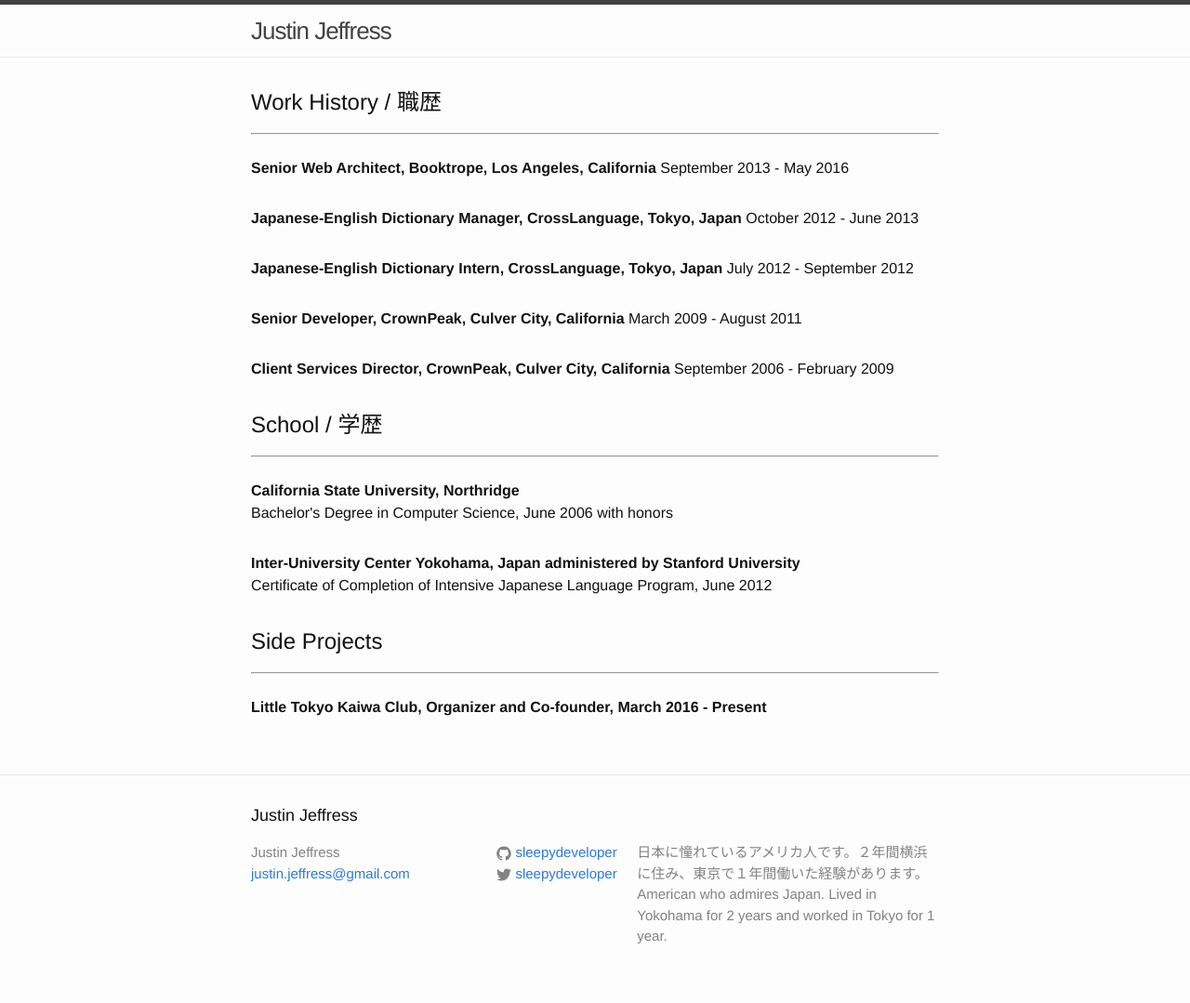
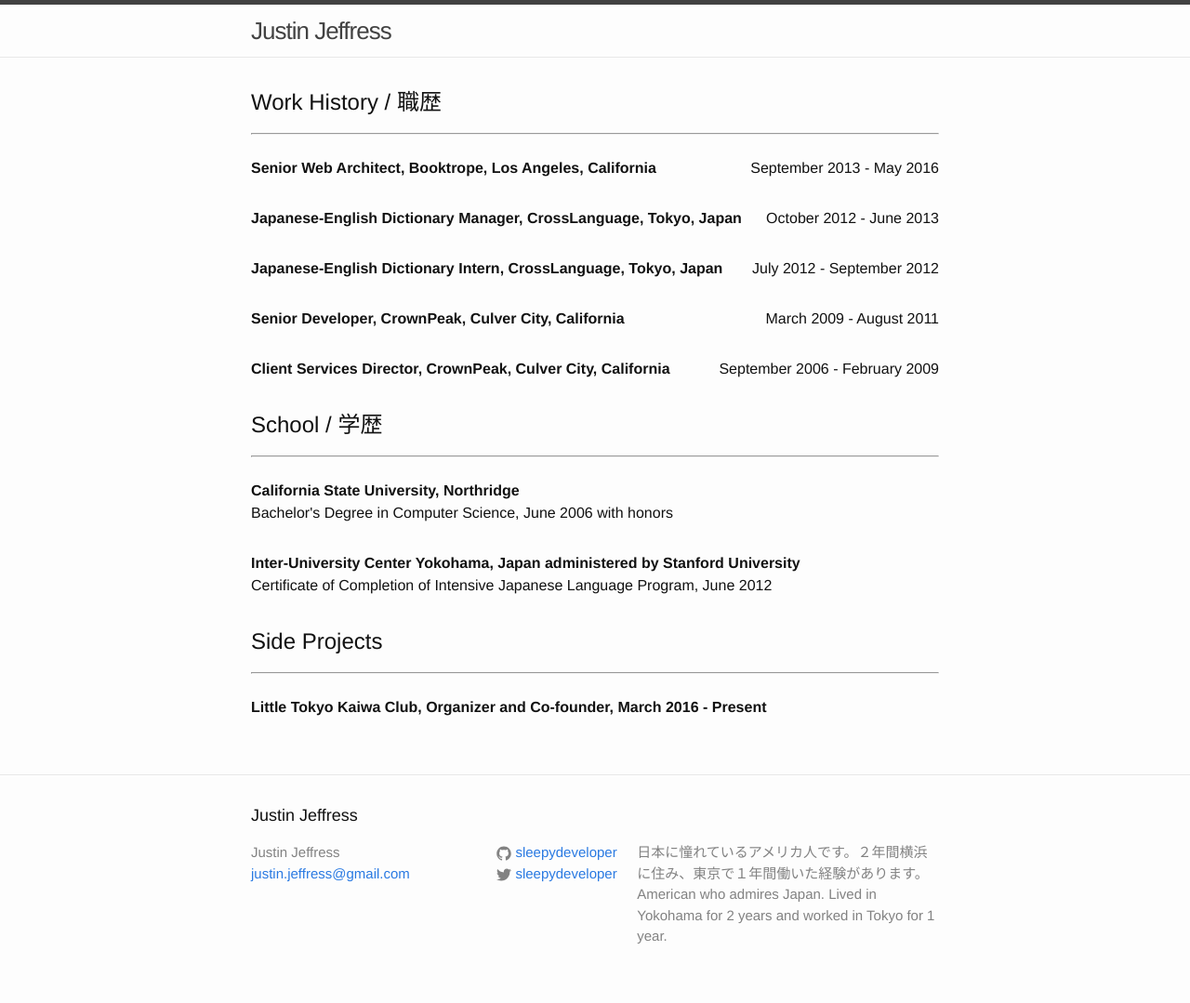
Before and after one commit to SleepyDeveloper/sleepydeveloper.github.io, a Jekyll site: the page built from index.html, in a window 1280 px wide. Shown: the whole page at 93% size. Built offline with Jekyll 4.4.1, drawn with Linux system fonts in a browser that asks for light colours.

Commit message:
float work dates right
Signed-off-by: sleepydeveloper <sleepydeveloper@gmail.com>

```diff
--- a/_sass/_base.scss
+++ b/_sass/_base.scss
@@ -186,7 +186,12 @@
     }
 }
 
-
+/**
+ * work dates
+ */
+ .work-dates {
+   float: right;
+ }
 
 /**
  * Icons
--- a/index.html
+++ b/index.html
@@ -8,27 +8,27 @@
   <hr /><br />
   <ul class="post-list">
     <li>
-      <strong>Senior Web Architect, Booktrope, Los Angeles, California</strong> September 2013 - May 2016
+      <strong>Senior Web Architect, Booktrope, Los Angeles, California</strong><div class="work-dates">September 2013 - May 2016</div>
       <div>
       </div>
     </li>
     <li>
-      <strong>Japanese-English Dictionary Manager, CrossLanguage, Tokyo, Japan</strong> October 2012 - June 2013
+      <strong>Japanese-English Dictionary Manager, CrossLanguage, Tokyo, Japan</strong><div class="work-dates">October 2012 - June 2013</div>
       <div>
       </div>
     </li>
     <li>
-      <strong>Japanese-English Dictionary Intern, CrossLanguage, Tokyo, Japan</strong> July 2012 - September 2012
+      <strong>Japanese-English Dictionary Intern, CrossLanguage, Tokyo, Japan</strong><div class="work-dates">July 2012 - September 2012</div>
       <div>
       </div>
     </li>
     <li>
-      <strong>Senior Developer, CrownPeak, Culver City, California</strong> March 2009 - August 2011
+      <strong>Senior Developer, CrownPeak, Culver City, California</strong><div class="work-dates">March 2009 - August 2011</div>
       <div>
       </div>
     </li>
     <li>
-      <strong>Client Services Director, CrownPeak, Culver City, California</strong> September 2006 - February 2009
+      <strong>Client Services Director, CrownPeak, Culver City, California</strong><div class="work-dates">September 2006 - February 2009</div>
       <div>
       </div>
     </li>
```
